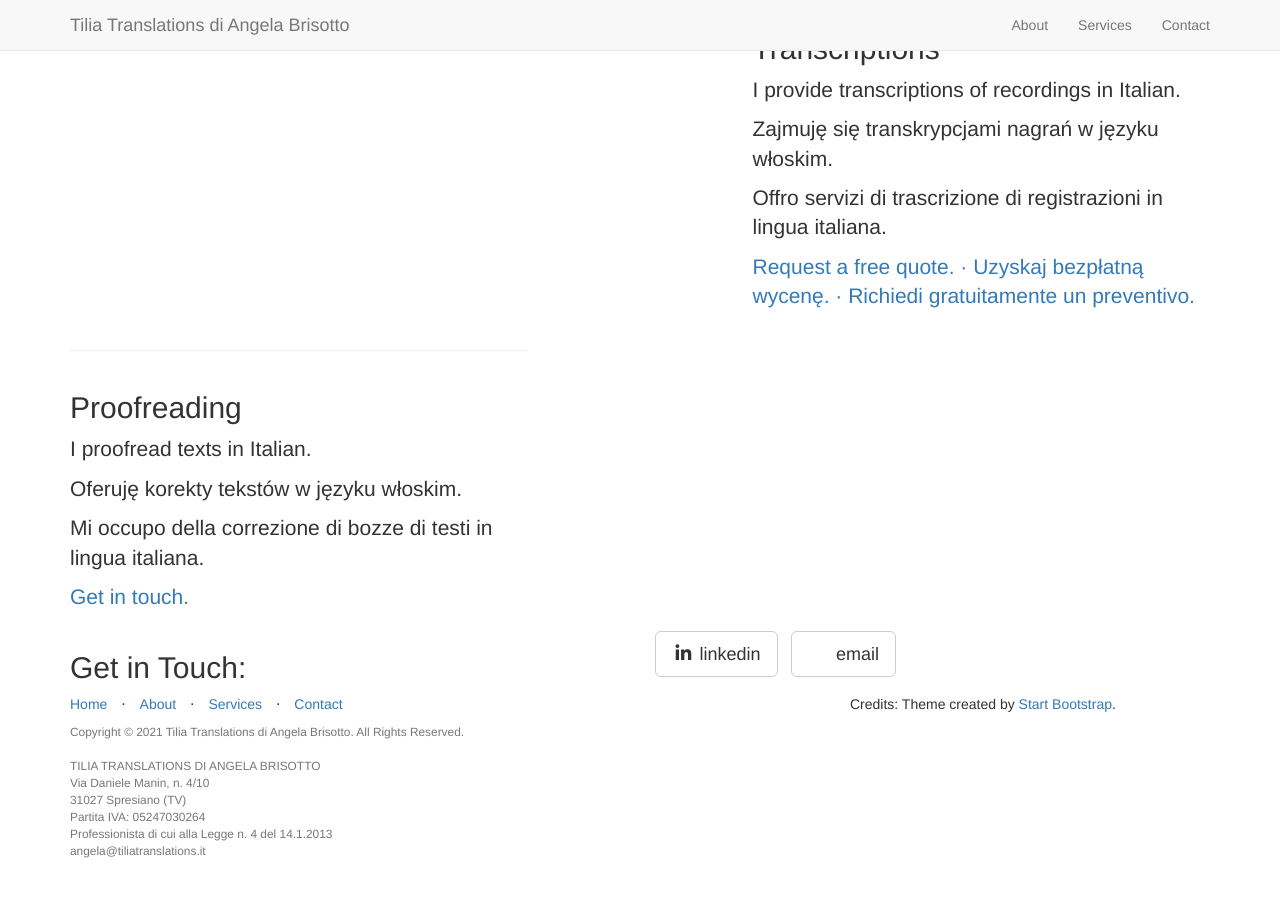
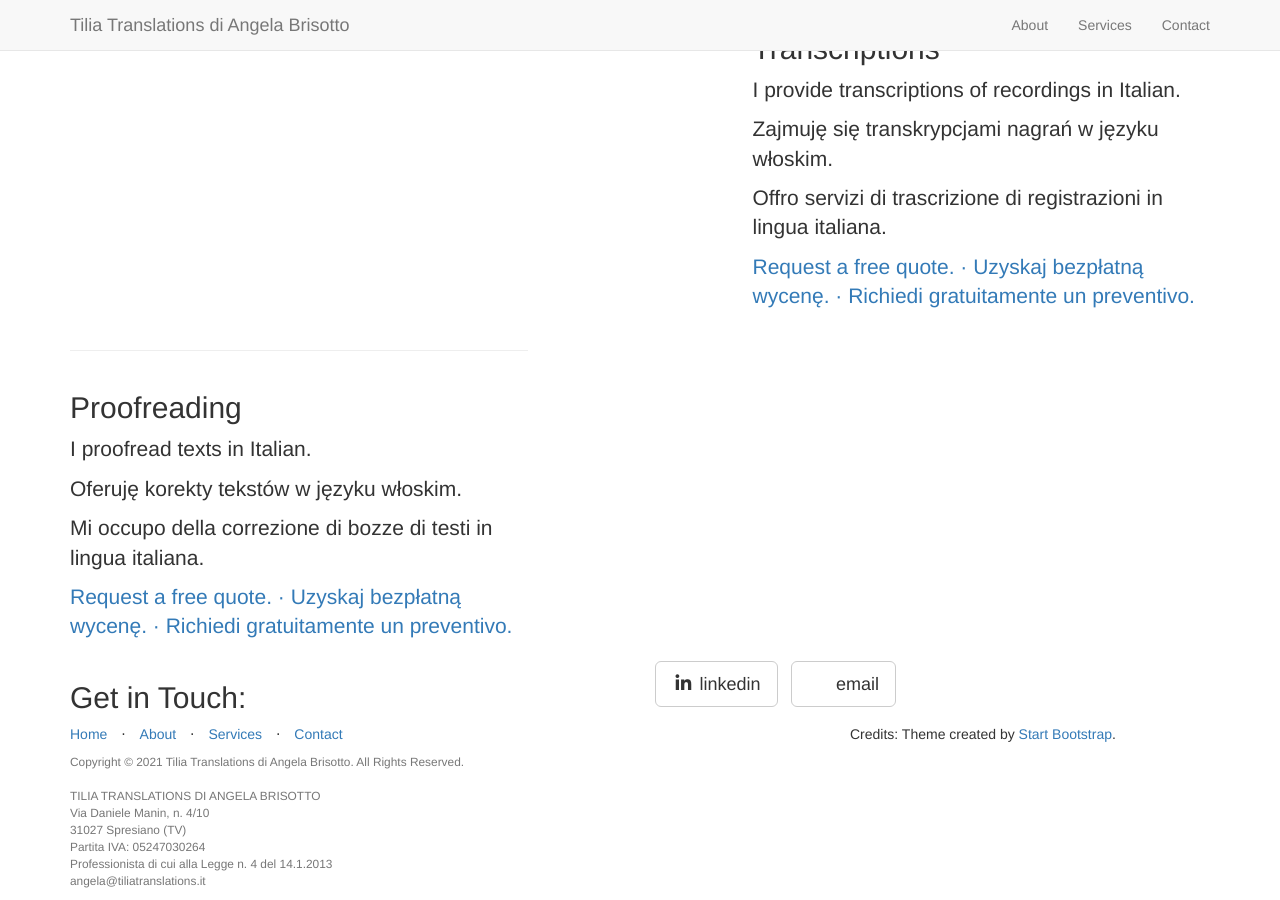
Before and after one commit to angelatiliatranslations/tiliatranslations.github.io, a Jekyll site: the page built from _posts/2014-09-23-services-3.markdown, in a window 1280 px wide and 900 px high, scrolled down 908 px. Built offline with Jekyll 4.4.1, drawn with Linux system fonts in a browser that asks for light colours; nearby versions of some CDN libraries; library files that are not in the unit come from our copies; before the commit the page ends 1778 px from its top, so only the background shows below that.

Commit message:
sostituito get in touch con
Request a free quote. · Uzyskaj bezpłatną wycenę. · Richiedi gratuitamente un preventivo.

```diff
--- a/_posts/2014-09-23-services-3.markdown
+++ b/_posts/2014-09-23-services-3.markdown
@@ -14,4 +14,4 @@ Oferuję korekty tekstów w języku włoskim.
 <p>
 Mi occupo della correzione di bozze di testi in lingua italiana.
 </p>
-  <a href="mailto:angela@tiliatranslations.it">Get in touch.</a>
+  <a href="mailto:angela@tiliatranslations.it">Request a free quote. · Uzyskaj bezpłatną wycenę. · Richiedi gratuitamente un preventivo.</a>
```
